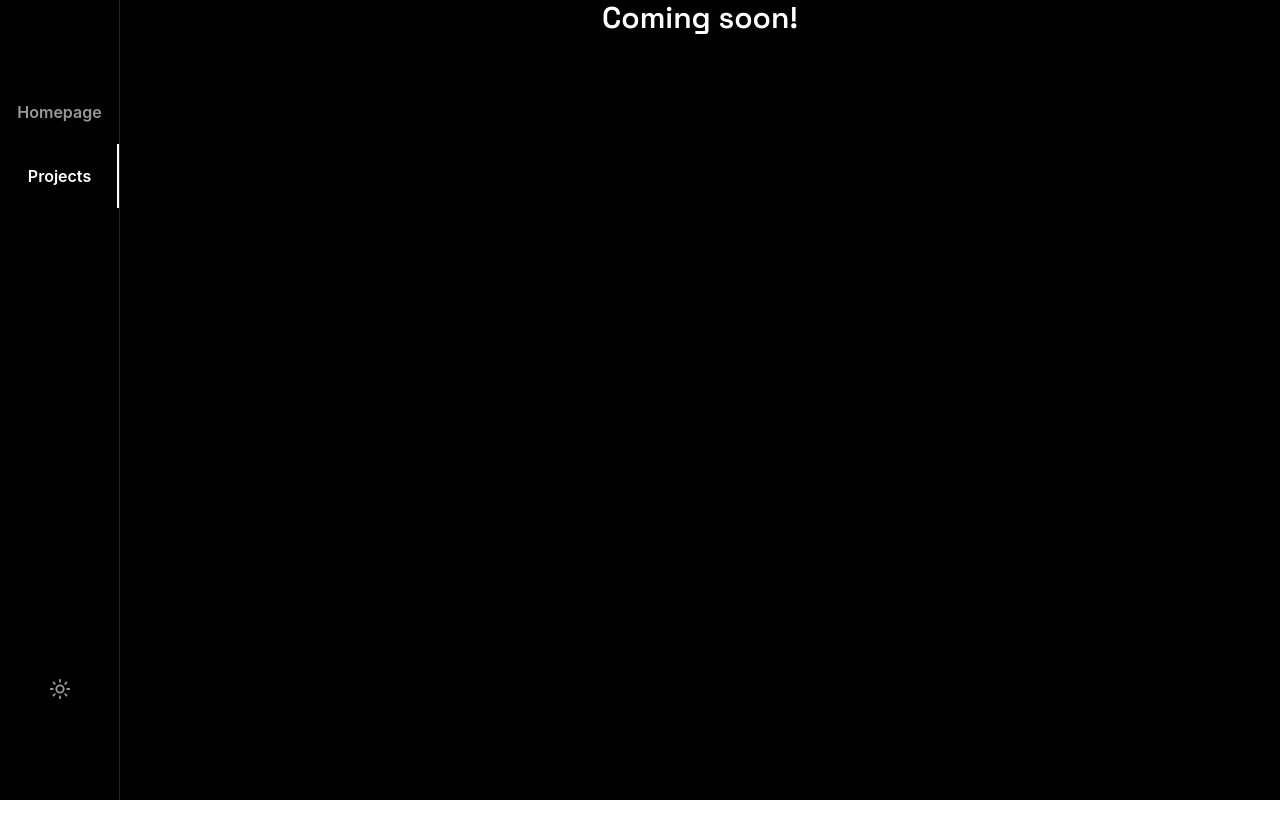
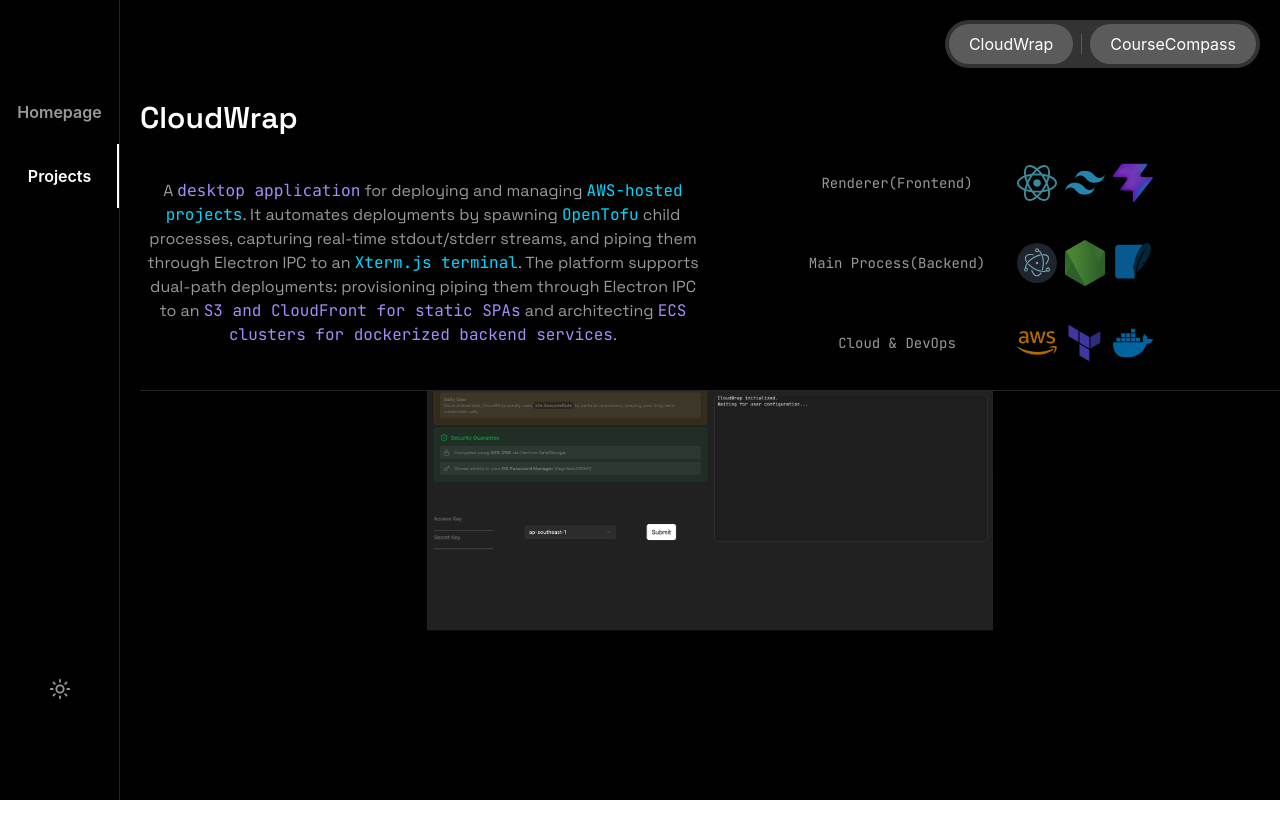
Before and after one commit to e-hua/chenguanhua.com, a React (Vite) app: page /projects in a window 1280 px wide. Shown: the top 838 px of the page. Before the commit the page ends 800 px from the top, so only its background shows below. Built offline with nearby package versions, Linux system fonts and the light colour scheme.

Commit message:
feat(ui): Add CloudWrap and CourseCompass as StickySections to the projects/ route

```diff
--- a/src/routes/projects.tsx
+++ b/src/routes/projects.tsx
@@ -1,15 +1,191 @@
 import { createFileRoute } from '@tanstack/react-router'
+import type { TopBarSection } from '@/components/HomeSections/TopBarSection.type'
+import type { TechStackGroup } from '@/components/HomeSections/TechStackSection'
+import TopBar from '@/components/TopBar'
+import useVisibleSectionIds from '@/hooks/useVisibleSectionIds'
+import StickySection from '@/components/ProjectsSection/StickySection'
+import {
+  AmazonWebServices,
+  Docker,
+  Electron,
+  GitHubActions,
+  Nodejs,
+  PostgreSQL,
+  React,
+  SQLite,
+  Spring,
+  TailwindCSS,
+  Terraform,
+  Vite,
+} from '@/components/icons/TechIcons'
 
 export const Route = createFileRoute('/projects')({
   component: RouteComponent,
 })
 
+const TOPBAR_CONTENT_DATA_PROJECTS: Array<TopBarSection> = [
+  { id: 'CloudWrap', title: 'CloudWrap', isRoot: true, route: '/projects' },
+  { id: 'CourseCompass', title: 'CourseCompass', route: '/projects' },
+]
+
+const CLOUD_WRAP_TECH_STACK_GROUPS: Array<TechStackGroup> = [
+  {
+    category: 'Renderer(Frontend)',
+    span: '',
+    icons: [
+      { name: 'React', icon: React },
+      { name: 'Tailwind CSS', icon: TailwindCSS },
+      { name: 'Vite', icon: Vite },
+    ],
+  },
+  {
+    category: 'Main Process(Backend)',
+    span: '',
+    icons: [
+      { name: 'Electron', icon: Electron },
+      { name: 'Node.js', icon: Nodejs },
+      { name: 'SQLite', icon: SQLite },
+    ],
+  },
+  {
+    category: 'Cloud & DevOps',
+    span: '',
+    icons: [
+      { name: 'AWS', icon: AmazonWebServices },
+      { name: 'OpenTofu/Terraform', icon: Terraform },
+      { name: 'Docker', icon: Docker },
+    ],
+  },
+]
+
+const COURSE_COMPASS_TECH_STACK_GROUPS: Array<TechStackGroup> = [
+  {
+    category: 'Frontend',
+    span: '',
+    icons: [
+      { name: 'React', icon: React },
+      { name: 'Tailwind CSS', icon: TailwindCSS },
+      { name: 'Vite', icon: Vite },
+    ],
+  },
+  {
+    category: 'Backend',
+    span: '',
+    icons: [
+      { name: 'Spring Boot', icon: Spring },
+      { name: 'PostgreSQL', icon: PostgreSQL },
+    ],
+  },
+  {
+    category: 'DevOps',
+    span: '',
+    icons: [
+      { name: 'Docker', icon: Docker },
+      { name: 'GitHub Actions', icon: GitHubActions },
+    ],
+  },
+]
+
 function RouteComponent() {
+  const visibleSectionIds = useVisibleSectionIds(TOPBAR_CONTENT_DATA_PROJECTS)
+
   return (
-    <div className="w-full h-full text-text-primary text-center">
-      <h1 className="font-sans font-semibold text-2xl md:text-3xl">
-        Coming soon!
-      </h1>
+    <div className="w-full text-text-primary text-center">
+      <div className="fixed top-5 right-5 z-10">
+        <TopBar
+          visibleSectionIds={visibleSectionIds}
+          contentData={TOPBAR_CONTENT_DATA_PROJECTS}
+        />
+      </div>
+
+      <div className="relative pt-25 pl-5">
+        <StickySection
+          id="CloudWrap"
+          title="CloudWrap"
+          imagePaths={[
+            '/projects/CloudWrap-Onboarding.png',
+            '/projects/CloudWrap-Credentials.png',
+            '/projects/CloudWrap-Initing.png',
+            '/projects/CloudWrap-Deploys.png',
+            '/projects/CloudWrap-Deploying.png',
+            '/projects/CloudWrap-Deployed.png',
+            '/projects/CloudWrap-Projects.png',
+            '/projects/CloudWrap-Bills.png',
+          ]}
+          techStackGroups={CLOUD_WRAP_TECH_STACK_GROUPS}
+        >
+          {
+            <h2 className="font-sans text-text-secondary">
+              A{' '}
+              <code className="font-mono text-accent-secondary">
+                desktop application
+              </code>{' '}
+              for deploying and managing{' '}
+              <span className="font-mono text-accent-primary">
+                AWS-hosted projects
+              </span>
+              {'. '}
+              It automates deployments by spawning{' '}
+              <span className="font-mono text-accent-primary">
+                OpenTofu
+              </span>{' '}
+              child processes, capturing real-time stdout/stderr streams, and
+              piping them through Electron IPC to an{' '}
+              <span className="font-mono text-accent-primary">
+                Xterm.js terminal
+              </span>
+              {'. '}
+              The platform supports dual-path deployments: provisioning piping
+              them through Electron IPC to an{' '}
+              <span className="font-mono text-accent-secondary">
+                S3 and CloudFront for static SPAs
+              </span>{' '}
+              and architecting{' '}
+              <span className="font-mono text-accent-secondary">
+                ECS clusters for dockerized backend services
+              </span>
+              {'. '}
+            </h2>
+          }
+        </StickySection>
+        <StickySection
+          id="CourseCompass"
+          title="CourseCompass"
+          imagePaths={[
+            '/projects/CourseCompass-Chart.png',
+            '/projects/CourseCompass-Courses.png',
+            '/projects/CourseCompass-AddCourse.png',
+            '/projects/CourseCompass-Comments.png',
+            '/projects/CourseCompass-Dependency.png',
+          ]}
+          techStackGroups={COURSE_COMPASS_TECH_STACK_GROUPS}
+        >
+          {
+            <h2 className="font-sans text-text-secondary">
+              A full-stack{' '}
+              <code className="font-mono text-accent-secondary">
+                web application
+              </code>{' '}
+              for NUS academic planning. Beyond simple scheduling, it resolves
+              complex{' '}
+              <span className="font-mono text-accent-primary">
+                course prerequisites
+              </span>{' '}
+              as DAGs and clear{' '}
+              <span className="font-mono text-accent-primary">
+                visualization of GPA
+              </span>{' '}
+              to give students a definitive roadmap, while providing a platform
+              to{' '}
+              <span className="font-mono text-accent-primary">
+                {' '}
+                leave comments and rate modules{' '}
+              </span>
+              .
+            </h2>
+          }
+        </StickySection>
+      </div>
     </div>
   )
 }
```
